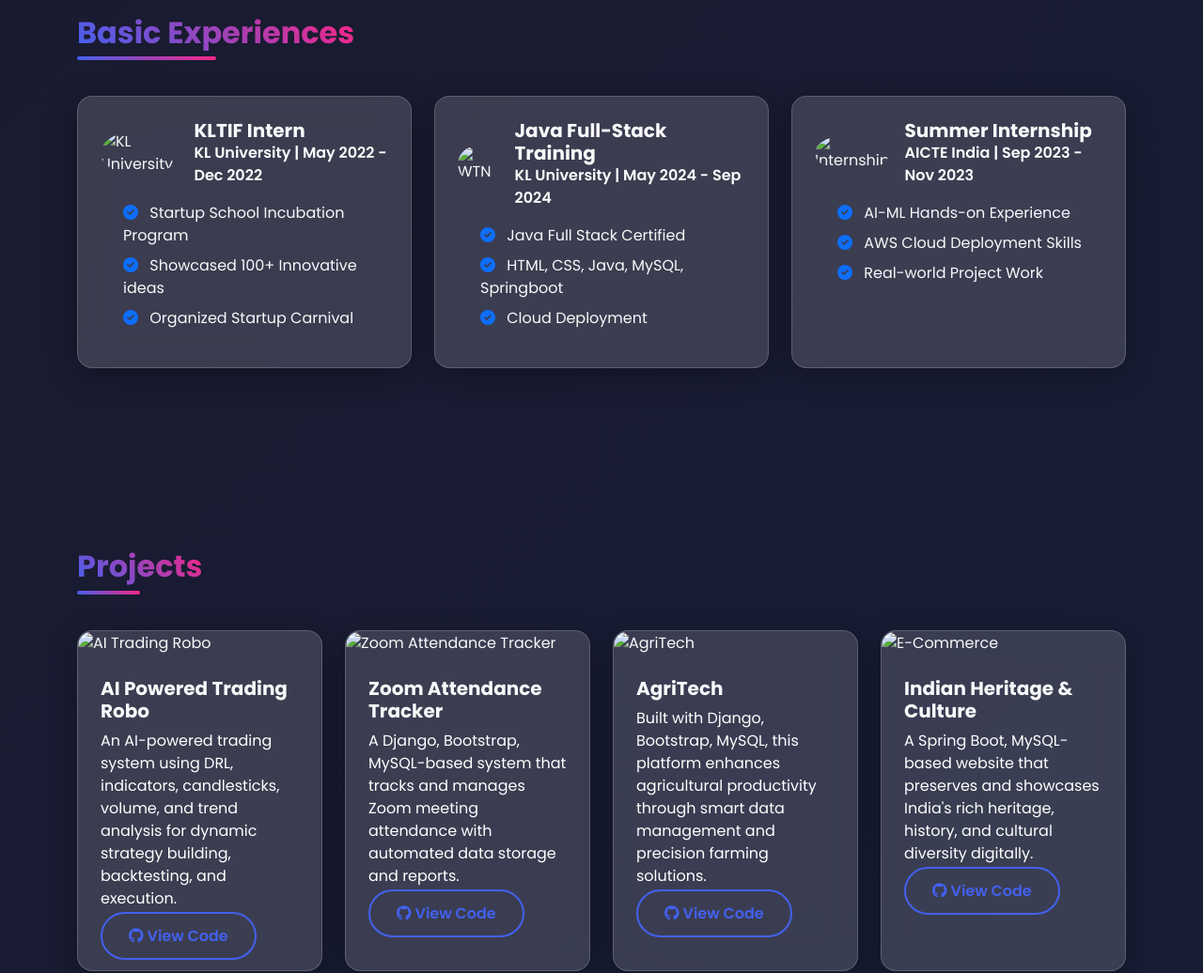
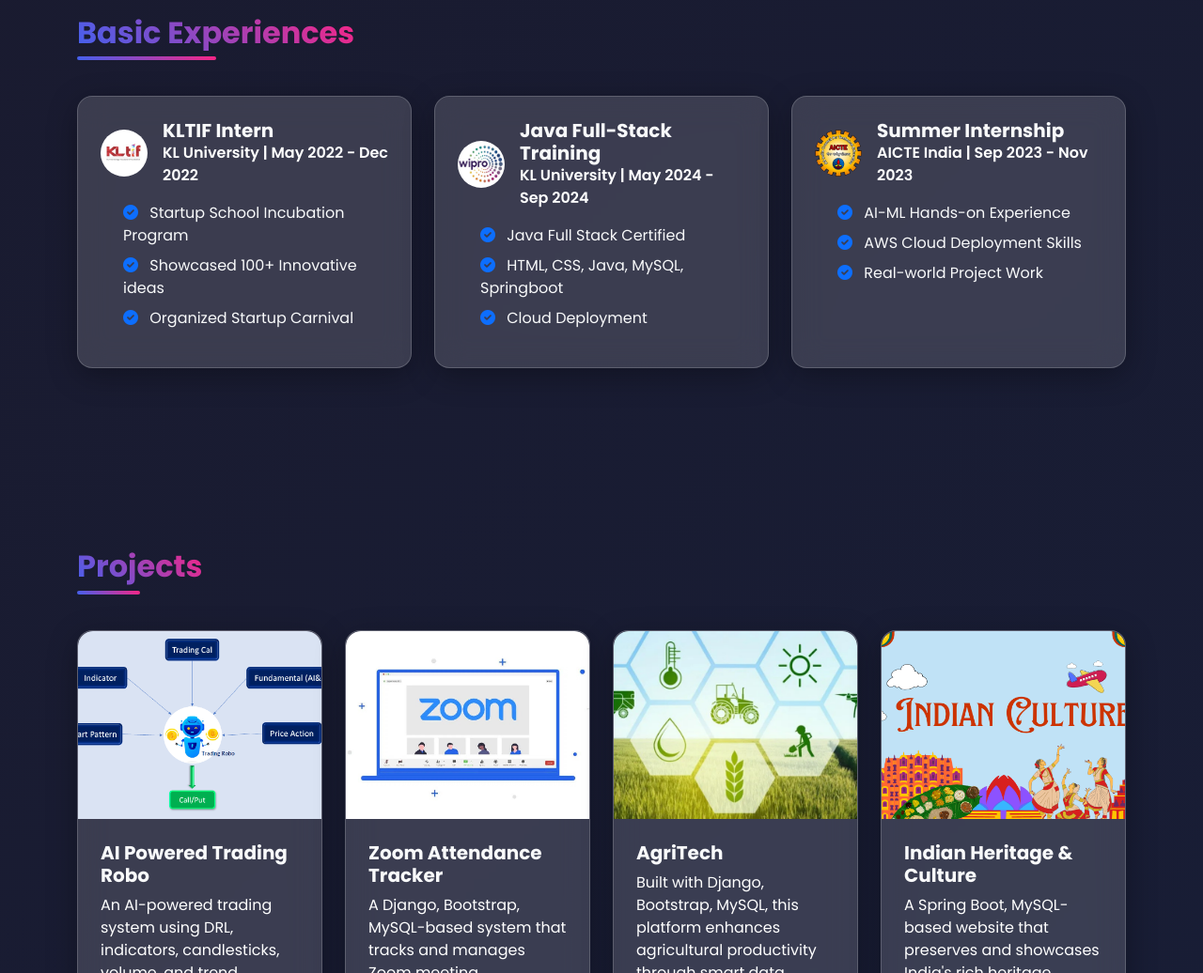
Before and after one commit to rohitcsit/Portfolio2, a plain HTML site: page index.html in a window 1280 px wide. Shown: the part 880-1916 px from the top of the page at 94% size. Drawn offline with nearby package versions, Linux system fonts and the light colour scheme; the site is published under a folder, as on GitHub Pages, so addresses that start at the root find nothing.

Commit message:
index.html

```diff
--- a/index.html
+++ b/index.html
@@ -621,7 +621,7 @@
         <div class="container">
             <a class="navbar-brand gradient-text fw-bold fs-3" href="/">
                 <span class="d-flex align-items-center">
-                    <img src="/image/Image.jpg" alt="Logo" width="40" class="me-2">Rohit
+                    <img src="image/Image.jpg" alt="Logo" width="40" class="me-2">Rohit
                 </span>
             </a>
             <button class="navbar-toggler" type="button" data-bs-toggle="collapse" data-bs-target="#navbarNav">
@@ -676,7 +676,7 @@
             <div class="row align-items-center justify-content-center">
                 <div class="col-lg-6 order-lg-2 text-center" data-aos="fade-left">
                     <div class="profile-img mx-auto hero-img floating">
-                        <img src="/image/Image.jpg" alt="Profile Thumbnail" class="img-fluid">
+                        <img src="image/Image.jpg" alt="Profile Thumbnail" class="img-fluid">
                     </div>
                 </div>
                 <div class="col-lg-6 order-lg-1 text-center" data-aos="fade-right">
@@ -731,7 +731,7 @@
                         <div class="p-4">
                             <div class="d-flex align-items-center mb-3">
                                 <div class="me-3">
-                                    <img src="/image/kltif.jpeg" alt="KL University" width="50" class="rounded-circle">
+                                    <img src="image/kltif.jpeg" alt="KL University" width="50" class="rounded-circle">
                                 </div>
                                 <div>
                                     <h5 class="mb-0">KLTIF Intern</h5>
@@ -751,7 +751,7 @@
                         <div class="p-4">
                             <div class="d-flex align-items-center mb-3">
                                 <div class="me-3">
-                                    <img src="/image/WTN.JPG" alt="WTN" width="50" class="rounded-circle">
+                                    <img src="image/WTN.JPG" alt="WTN" width="50" class="rounded-circle">
                                 </div>
                                 <div>
                                     <h5 class="mb-0">Java Full-Stack Training</h5>
@@ -771,7 +771,7 @@
                         <div class="p-4">
                             <div class="d-flex align-items-center mb-3">
                                 <div class="me-3">
-                                    <img src="/image/AICTE.png" alt="Internship" width="50" class="rounded-circle">
+                                    <img src="image/AICTE.png" alt="Internship" width="50" class="rounded-circle">
                                 </div>
                                 <div>
                                     <h5 class="mb-0">Summer Internship</h5>
@@ -797,7 +797,7 @@
             <div class="row g-4">
                 <div class="col-12 col-md-6 col-lg-3" data-aos="zoom-in">
                     <div class="glass-card card-3d h-100 project-card">
-                        <img src="/image/Robo.png" alt="AI Trading Robo" class="project-img">
+                        <img src="image/Robo.png" alt="AI Trading Robo" class="project-img">
                         <div class="p-4">
                             <h5>AI Powered Trading Robo</h5>
                             <p class="mb-3">An AI-powered trading system using DRL, indicators, candlesticks, volume, and trend analysis for dynamic strategy building, backtesting, and execution.</p>
@@ -809,7 +809,7 @@
                 </div>
                 <div class="col-12 col-md-6 col-lg-3" data-aos="zoom-in" data-aos-delay="100">
                     <div class="glass-card card-3d h-100 project-card">
-                        <img src="/image/Zoom.jpg" alt="Zoom Attendance Tracker" class="project-img">
+                        <img src="image/Zoom.jpg" alt="Zoom Attendance Tracker" class="project-img">
                         <div class="p-4">
                             <h5>Zoom Attendance Tracker</h5>
                             <p class="mb-3">A Django, Bootstrap, MySQL-based system that tracks and manages Zoom meeting attendance with automated data storage and reports.</p>
@@ -821,7 +821,7 @@
                 </div>
                 <div class="col-12 col-md-6 col-lg-3" data-aos="zoom-in" data-aos-delay="200">
                     <div class="glass-card card-3d h-100 project-card">
-                        <img src="/image/agriTech.jpg" alt="AgriTech" class="project-img">
+                        <img src="image/agriTech.jpg" alt="AgriTech" class="project-img">
                         <div class="p-4">
                             <h5>AgriTech</h5>
                             <p class="mb-3">Built with Django, Bootstrap, MySQL, this platform enhances agricultural productivity through smart data management and precision farming solutions.</p>
@@ -833,7 +833,7 @@
                 </div>
                 <div class="col-12 col-md-6 col-lg-3" data-aos="zoom-in" data-aos-delay="300">
                     <div class="glass-card card-3d h-100 project-card">
-                        <img src="/image/culture.png" alt="E-Commerce" class="project-img">
+                        <img src="image/culture.png" alt="E-Commerce" class="project-img">
                         <div class="p-4">
                             <h5>Indian Heritage & Culture</h5>
                             <p class="mb-3">A Spring Boot, MySQL-based website that preserves and showcases India's rich heritage, history, and cultural diversity digitally.</p>
@@ -919,7 +919,7 @@
                     <div class="glass-card p-4">
                         <div class="row align-items-center">
                             <div class="col-md-2 text-center mb-3 mb-md-0">
-                                <img src="/image/klu.JPG" alt="KL University" width="80" class="rounded-circle">
+                                <img src="image/klu.JPG" alt="KL University" width="80" class="rounded-circle">
                             </div>
                             <div class="col-md-10">
                                 <h4>KL University, Vijayawada</h4>
@@ -934,7 +934,7 @@
                     <div class="glass-card p-4">
                         <div class="row align-items-center">
                             <div class="col-md-2 text-center mb-3 mb-md-0">
-                                <img src="/image/tnbcollege.png" alt="TNB College" width="80" class="rounded-circle">
+                                <img src="image/tnbcollege.png" alt="TNB College" width="80" class="rounded-circle">
                             </div>
                             <div class="col-md-10">
                                 <h4>TNB College, Bhagalpur</h4>
```
